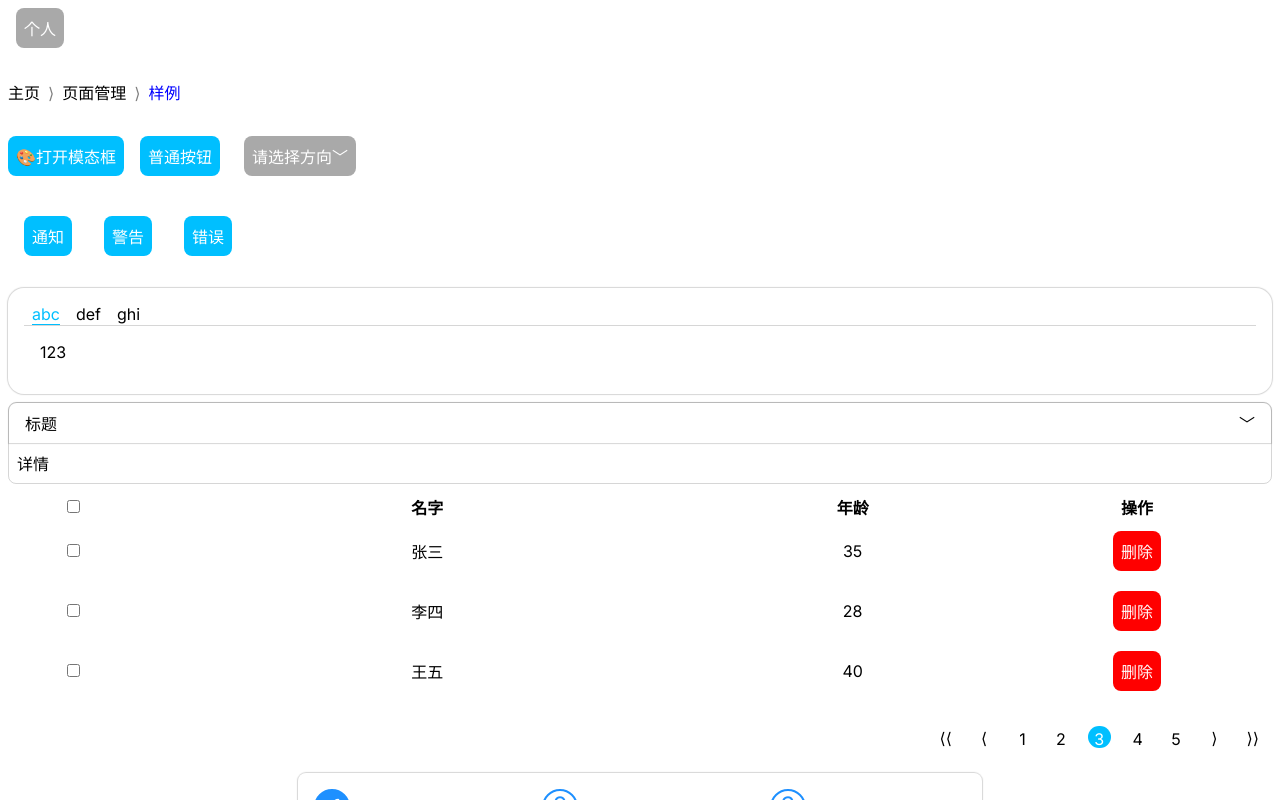
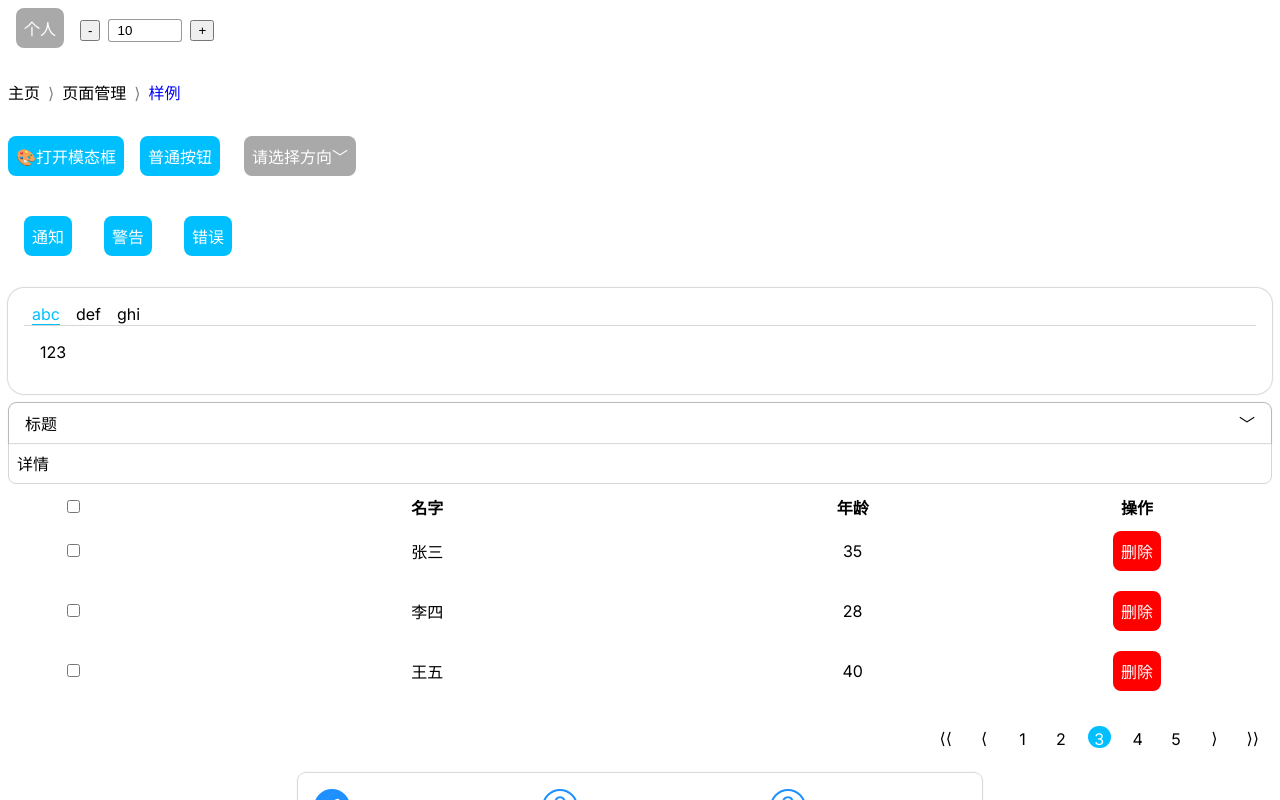
Before and after one commit to zaoying/uikit, a Next.js app: page / in a window 1280 px wide. Built offline with nearby package versions, Linux system fonts and the light colour scheme.

Commit message:
新增Spinner组件

```diff
--- /dev/null
+++ b/app/components/form/spinner.tsx
@@ -0,0 +1,55 @@
+import { useIoC } from 'Com/app/hooks/ioc';
+import { FC, useEffect, useState } from 'react';
+import { FormPropsDispatcher, InputType, NewFormController } from './form';
+
+export type SpinnerProps = {
+    name: string
+    value: number
+    min: number
+    max: number
+    step?: number
+    id?: string
+    disabled?: boolean
+    readonly?: boolean
+    onChange?: (val: InputType) => void
+    onBlur?: (e: any) => void
+    validate?: (val: InputType) => string
+}
+
+export const Spinner: FC<SpinnerProps> = (props) => {
+    const context = useIoC()
+    const [value, setValue] = useState(props.value)
+
+    const validate = function(v: InputType) {
+        return props.validate && props.validate(v)
+    }
+
+    const setForm = context.inject(FormPropsDispatcher)
+    const ctl = NewFormController(setForm)
+    useEffect(() => ctl.insert({name: props.name, validate: validate}))
+
+    const onChange = (val: number) => {
+        setValue(val)
+        props.onChange && props.onChange(val)
+        const errMsg = validate(val)
+        const newItem = {name: props.name, validate: validate, errorMsg: errMsg}
+        ctl.update(newItem)
+    }
+
+    const step = props.step ?? 1
+    const minus = (e: any) => setValue(val => {
+        const result = val - step
+        return result > props.min ? result : props.min
+    })
+    const plus = (e: any) => setValue(val => {
+        const result = val + step
+        return result < props.max ? result : props.max
+    })
+    return <div className="spinner">
+        <button className="icon" type="button" onClick={minus} disabled={value <= props.min}>-</button>
+        <input id={props.id} name={props.name} type="number" defaultValue={value}
+            onChange={(e: any) => onChange(e.target.value)} onBlur={props.onBlur}
+            min={props.min} max={props.max} readOnly={props.readonly} disabled={props.disabled}/>
+        <button className="icon" type="button" onClick={plus} disabled={value >= props.max}>+</button>
+    </div>
+}
--- a/app/globals.css
+++ b/app/globals.css
@@ -360,6 +360,14 @@ textarea:focus {
     outline: solid 1px dodgerblue;
 }
 
+.spinner {
+    display: inline-block;
+}
+
+.spinner > input {
+    margin: .2rem .5rem;
+}
+
 .tooltip > .tip {
     position: absolute;
     display: none;
--- a/app/page.tsx
+++ b/app/page.tsx
@@ -12,6 +12,7 @@ import { Input } from "./components/form/input";
 import { Label } from "./components/form/label";
 import { Radio } from "./components/form/radio";
 import { Select, SelectItem } from "./components/form/select";
+import { Spinner } from "./components/form/spinner";
 import { Switch } from "./components/form/switch";
 import { Textarea } from "./components/form/textarea";
 import { List } from "./components/list";
@@ -98,6 +99,7 @@ export default function Home() {
                 <a>设置</a>
                 <a>退出</a>
             </Menu>
+            <Spinner name="money" min={0} max={100} value={10}></Spinner>
             <Breadcrumb>
                 <>主页</>
                 <>页面管理</>
```
